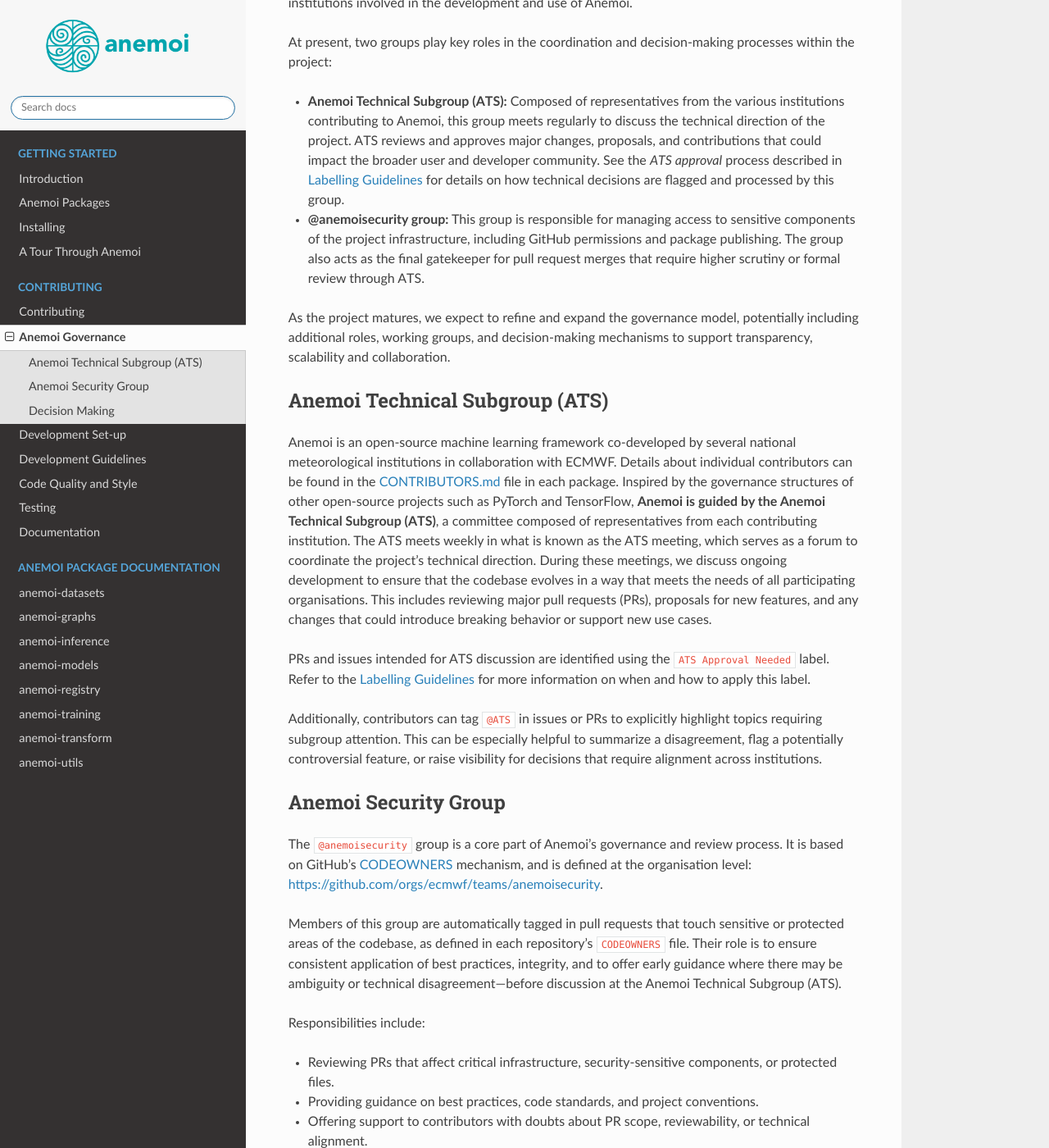
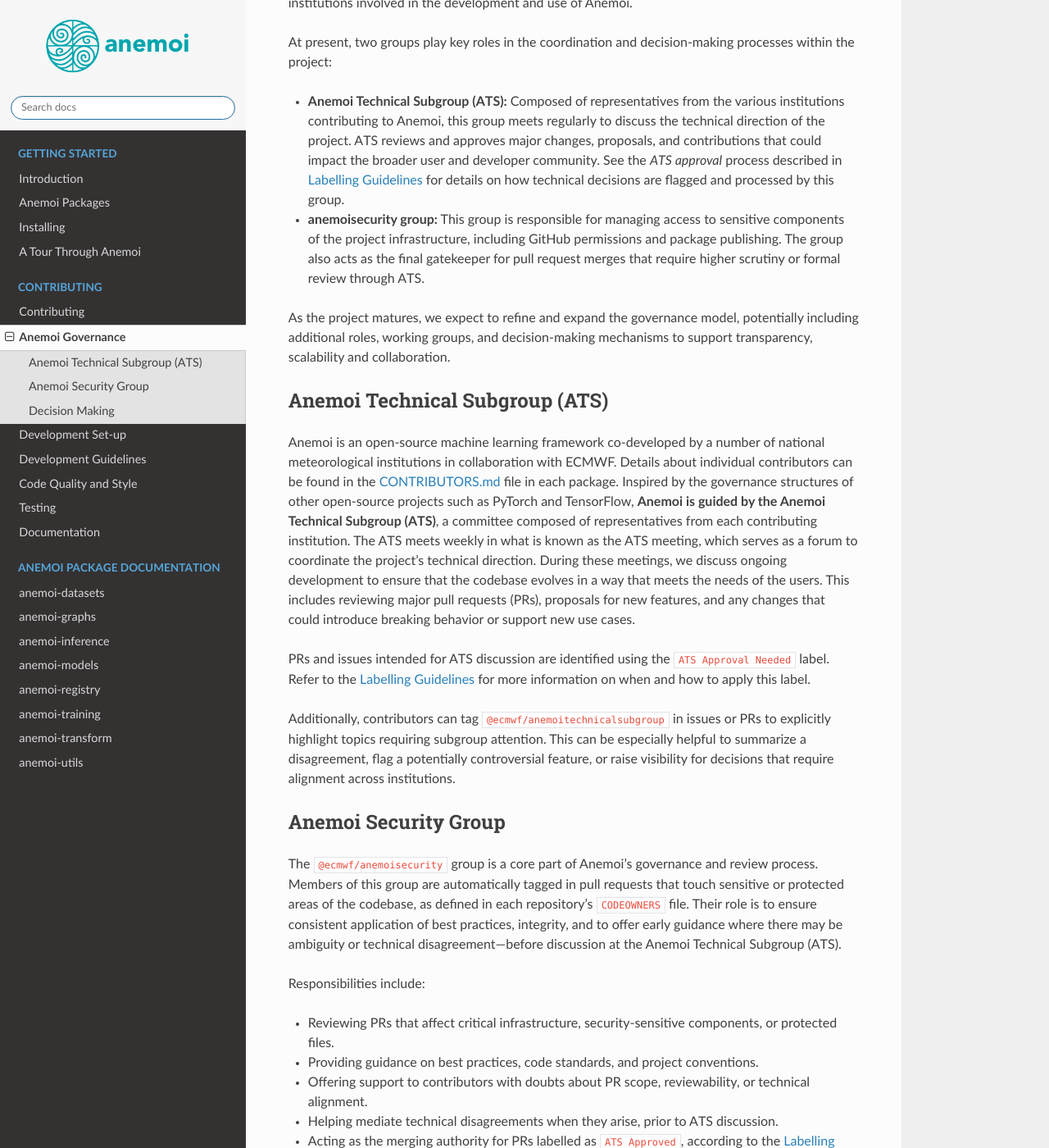
Before and after one commit to ecmwf/anemoi-docs, a Sphinx documentation site: the page built from docs/contributing/governance.rst, in a window 1280 px wide and 1400 px high, scrolled down 216 px. Shown: the whole window at 82% size. Built offline with Sphinx 7.4.7 and the Read the Docs theme 3.1.0, drawn with Linux system fonts in a browser that asks for light colours; some of the changed text lies outside the part shown.

Commit message:
address comments

```diff
--- a/docs/contributing/contributing.rst
+++ b/docs/contributing/contributing.rst
@@ -88,8 +88,9 @@
 #. After an initial review, a maintainer will enable automated checks to
    run on the Pull Request.
 
-#. Reviewers may provide feedback or request changes to your
-   contribution.
+#. Reviewers may leave feedback or request changes. To confirm that
+   feedback has been addressed, ask reviewers to mark their comments as
+   resolved.
 
 #. Once approved, the Pull Request will be merged into the appropiate
    branch according to the :ref:`merging-guidelines`
--- a/docs/contributing/governance.rst
+++ b/docs/contributing/governance.rst
@@ -21,7 +21,7 @@
    details on how technical decisions are flagged and processed by this
    group.
 
--  **@anemoisecurity group:** This group is responsible for managing
+-  **anemoisecurity group:** This group is responsible for managing
    access to sensitive components of the project infrastructure,
    including GitHub permissions and package publishing. The group also
    acts as the final gatekeeper for pull request merges that require
@@ -36,8 +36,8 @@
  Anemoi Technical Subgroup (ATS)
 *********************************
 
-Anemoi is an open-source machine learning framework co-developed by
-several national meteorological institutions in collaboration with
+Anemoi is an open-source machine learning framework co-developed by a
+number of national meteorological institutions in collaboration with
 ECMWF. Details about individual contributors can be found in the
 `CONTRIBUTORS.md
 <https://github.com/ecmwf/anemoi-docs/blob/main/CONTRIBUTORS.md>`_ file
@@ -48,36 +48,31 @@
 in what is known as the ATS meeting, which serves as a forum to
 coordinate the project's technical direction. During these meetings, we
 discuss ongoing development to ensure that the codebase evolves in a way
-that meets the needs of all participating organisations. This includes
-reviewing major pull requests (PRs), proposals for new features, and any
-changes that could introduce breaking behavior or support new use cases.
+that meets the needs of the users. This includes reviewing major pull
+requests (PRs), proposals for new features, and any changes that could
+introduce breaking behavior or support new use cases.
 
 PRs and issues intended for ATS discussion are identified using the
 ``ATS Approval Needed`` label. Refer to the :ref:`labelling-guidelines`
 for more information on when and how to apply this label.
 
-Additionally, contributors can tag ``@ATS`` in issues or PRs to
-explicitly highlight topics requiring subgroup attention. This can be
-especially helpful to summarize a disagreement, flag a potentially
-controversial feature, or raise visibility for decisions that require
-alignment across institutions.
+Additionally, contributors can tag ``@ecmwf/anemoitechnicalsubgroup`` in
+issues or PRs to explicitly highlight topics requiring subgroup
+attention. This can be especially helpful to summarize a disagreement,
+flag a potentially controversial feature, or raise visibility for
+decisions that require alignment across institutions.
 
 ***********************
  Anemoi Security Group
 ***********************
 
-The ``@anemoisecurity`` group is a core part of Anemoi’s governance and
-review process. It is based on GitHub’s `CODEOWNERS
-<https://docs.github.com/en/repositories/managing-your-repositorys-settings-and-features/customizing-your-repository/about-code-owners>`_
-mechanism, and is defined at the organisation level:
-https://github.com/orgs/ecmwf/teams/anemoisecurity.
-
-Members of this group are automatically tagged in pull requests that
-touch sensitive or protected areas of the codebase, as defined in each
-repository’s ``CODEOWNERS`` file. Their role is to ensure consistent
-application of best practices, integrity, and to offer early guidance
-where there may be ambiguity or technical disagreement—before discussion
-at the Anemoi Technical Subgroup (ATS).
+The ``@ecmwf/anemoisecurity`` group is a core part of Anemoi’s
+governance and review process. Members of this group are automatically
+tagged in pull requests that touch sensitive or protected areas of the
+codebase, as defined in each repository’s ``CODEOWNERS`` file. Their
+role is to ensure consistent application of best practices, integrity,
+and to offer early guidance where there may be ambiguity or technical
+disagreement—before discussion at the Anemoi Technical Subgroup (ATS).
 
 Responsibilities include:
 
@@ -92,7 +87,7 @@
 -  Acting as the merging authority for PRs labelled as ``ATS Approved``,
    according to the :ref:`labelling-guidelines`.
 
-Contributors are encouraged to tag ``@anemoisecurity`` directly in
+Contributors are encouraged to tag ``@ecmwf/anemoisecurity`` directly in
 issues or PRs when seeking early feedback on sensitive changes or when
 unsure how to proceed.
 
@@ -109,9 +104,10 @@
 
 For decisions that are controversial, cross-cutting, or involve
 substantial changes to the framework, the Anemoi Technical Subgroup
-(ATS) will aim to record their decision within GitHub using the ``ATS``
-tag—either in the relevant issue, pull request, or as part of a summary
-comment after the ATS meeting.
+(ATS) will aim to record their decisions within GitHub. For now, this
+process will consist of directly replying in a GitHub Issue or Pull
+Request (PR). When capturing a decision, the response should be clearly
+signed by ``@ecmwf/anemoitechnicalsubgroup``.
 
 We are also exploring more structured ways of documenting architectural
 decisions. In particular, *Architecture Decision Records (ADRs)* are
```
Also changed, not shown: docs/index.rst (+20 -0 lines).
